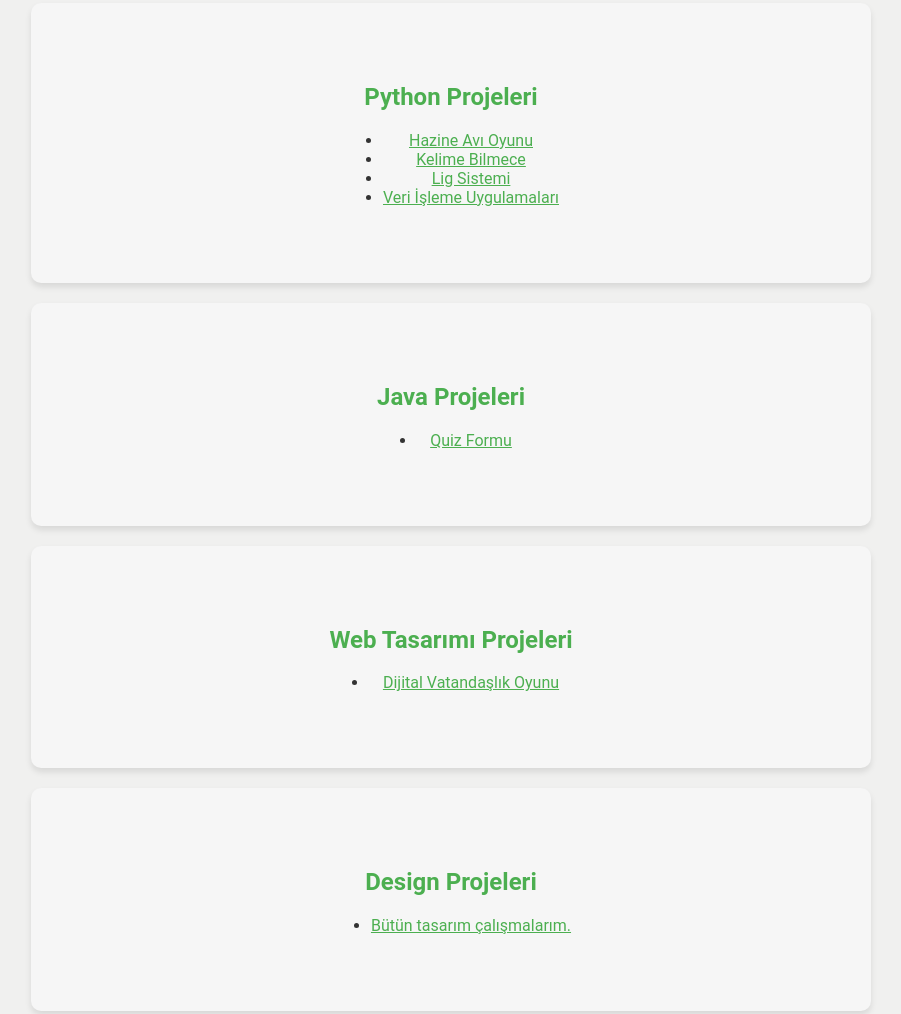
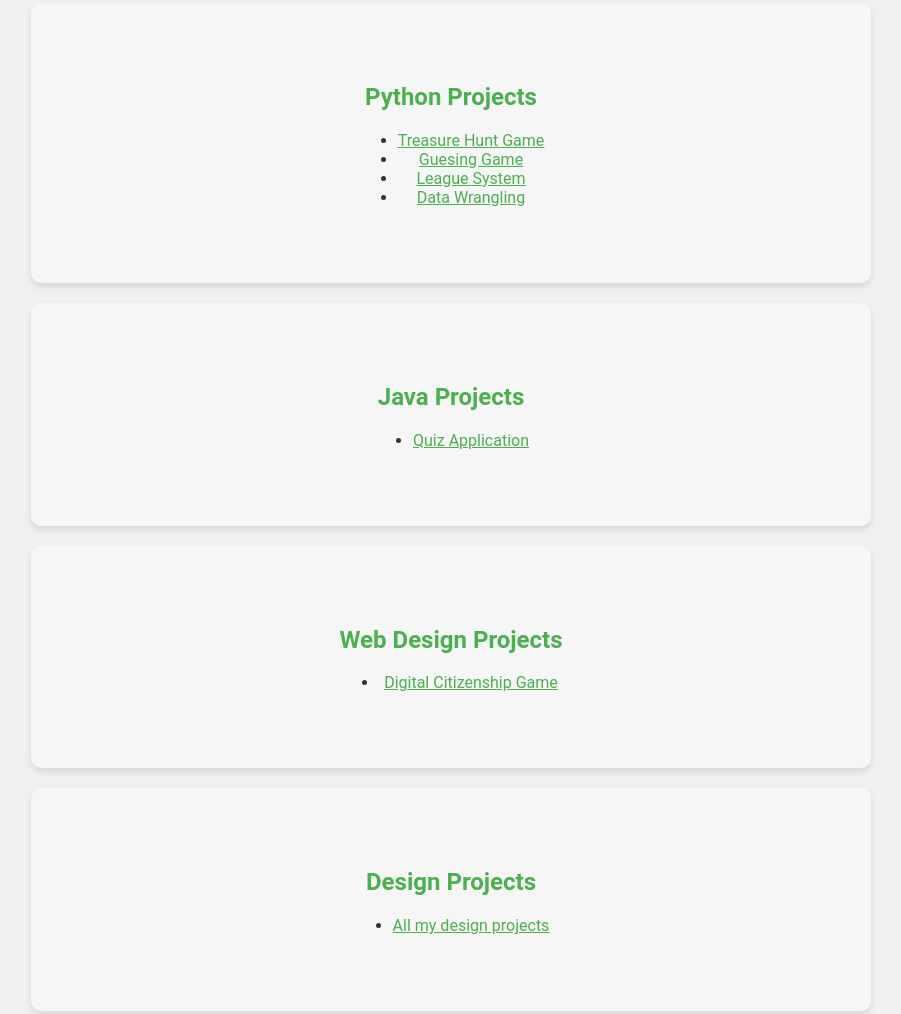
Before and after one commit to eyyupcanisler/International-Portfolio, a plain HTML site: page index.html in a window 1280 px wide. Shown: the part 379-1393 px from the top of the page, without its empty margins (189-1090 px from the left). Drawn offline with Linux system fonts and the light colour scheme.

Commit message:
Update index.html

```diff
--- a/index.html
+++ b/index.html
@@ -12,8 +12,8 @@
 
 <header>
         <div class="container">
-            <h1>Eyyüpcan İşler Portfolyo</h1>
-            <p>Ben Eyyüpcan İşler. Tutkulu bir yazılım geliştirici ve yaratıcı biriyim. Problem çözme ve yenilikçilik konularında derin bir tutkuya sahibim ve bu alanda elde ettiğim deneyim ve çabaları bu web sitesinde sizinle paylaşmak istedim.</p>
+            <h1>Eyyüpcan İşler Portfolio</h1>
+            <p>My name is Eyyüpcan İşler. I'm a passionate software developer and a creative individual. I have a deep passion for problem-solving and innovation, and I wanted to share my experiences and efforts in this field with you on this website.</p>
 
                 <a href="https://www.linkedin.com/in/eyyupcanisler/" style="color:  #F0F0EF;"><i class="fab fa-linkedin"></i> Eyyüpcan İşler</a>
                 <a href="https://github.com/eyyupcanisler" style="color: #F0F0EF;"><i class="fab fa-github"></i> Eyyüpcan İşler</a>
@@ -38,39 +38,39 @@
 
 <section id="python" class="section project-section">
     <div class="container narrow">
-        <h2 class="green">Python Projeleri</h2>
+        <h2 class="green">Python Projects</h2>
         <ul>
-            <li><a href="https://github.com/eyyupcanisler/TreasureHuntGame" style="color: #4caf50;">Hazine Avı Oyunu</a></li>
-            <li><a href="https://github.com/eyyupcanisler/Guessing-Game" style="color: #4caf50;">Kelime Bilmece</a></li>
-            <li><a href="https://github.com/eyyupcanisler/League-System" style="color: #4caf50;">Lig Sistemi</a></li>
-            <li><a href="https://colab.research.google.com/drive/145EiyidD2cOWACOepnyT-6Es5r5yhVYm?usp=sharing" style="color: #4caf50;">Veri İşleme Uygulamaları</a></li>
+            <li><a href="https://github.com/eyyupcanisler/TreasureHuntGame" style="color: #4caf50;">Treasure Hunt Game</a></li>
+            <li><a href="https://github.com/eyyupcanisler/Guessing-Game" style="color: #4caf50;">Guesing Game</a></li>
+            <li><a href="https://github.com/eyyupcanisler/League-System" style="color: #4caf50;">League System</a></li>
+            <li><a href="https://colab.research.google.com/drive/145EiyidD2cOWACOepnyT-6Es5r5yhVYm?usp=sharing" style="color: #4caf50;">Data Wrangling</a></li>
         </ul>
     </div>
 </section>
 
 <section id="java" class="section project-section">
     <div class="container narrow">
-        <h2 class="green">Java Projeleri</h2>
+        <h2 class="green">Java Projects</h2>
         <ul>
-            <li><a href="https://github.com/eyyupcanisler/QuizApplication" style="color: #4caf50;">Quiz Formu</a></li>
+            <li><a href="https://github.com/eyyupcanisler/QuizApplication" style="color: #4caf50;">Quiz Application</a></li>
         </ul>
     </div>
 </section>
 
 <section id="web" class="section project-section">
     <div class="container narrow">
-        <h2 class="green">Web Tasarımı Projeleri</h2>
+        <h2 class="green">Web Design Projects</h2>
         <ul>
-            <li><a href="https://eyyupcanisler.github.io/Digital-Citizenship/story.html" style="color: #4caf50;">Dijital Vatandaşlık Oyunu</a></li>
+            <li><a href="https://eyyupcanisler.github.io/Digital-Citizenship/story.html" style="color: #4caf50;">Digital Citizenship Game</a></li>
         </ul>
      </div>
 </section>
 
 <section id="design" class="section project-section">
     <div class="container narrow">
-        <h2 class="green">Design Projeleri</h2>
+        <h2 class="green">Design Projects</h2>
         <ul>
-            <li><a href="https://drive.google.com/drive/folders/1fqFYp3_HuVarNXzYWq4uYqpTA8RwmFnj?usp=sharing" style="color: #4caf50;">Bütün tasarım çalışmalarım.</a></li>
+            <li><a href="https://drive.google.com/drive/folders/1fqFYp3_HuVarNXzYWq4uYqpTA8RwmFnj?usp=sharing" style="color: #4caf50;">All my design projects</a></li>
         </ul>
     </div>
 </section>
```
